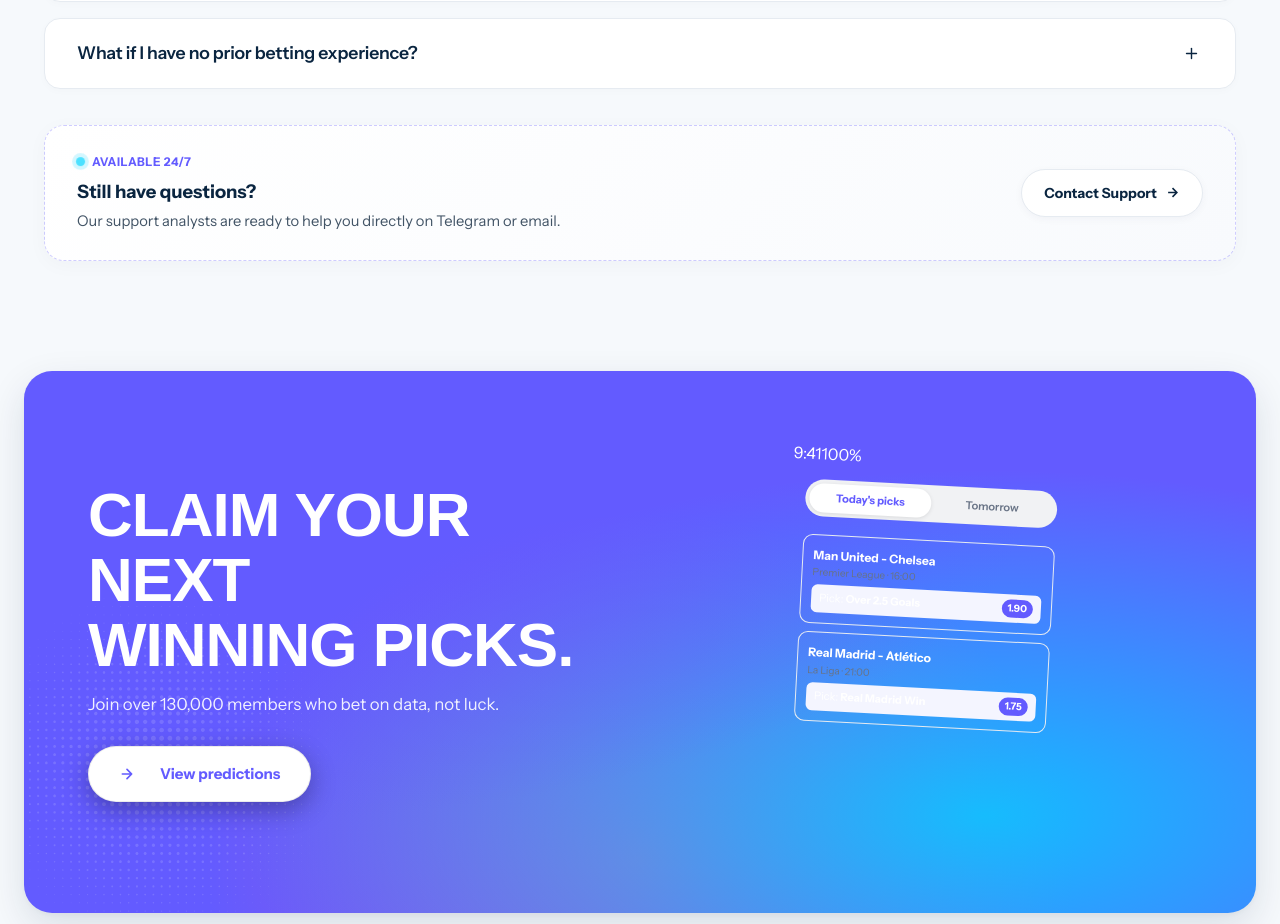
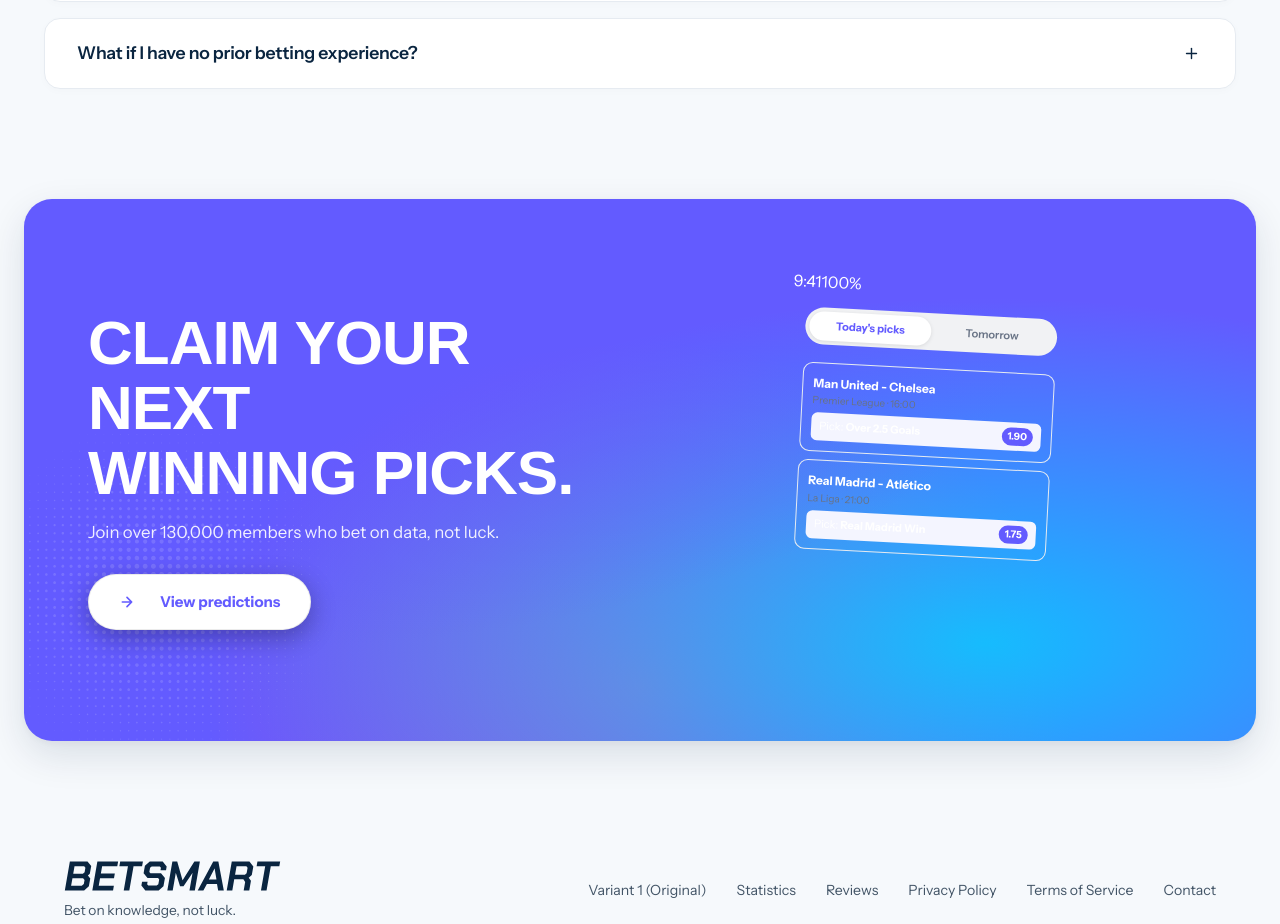
Before and after one commit to ArnavNah/Framer-template, a plain HTML site: page variant2.html in a window 1280 px wide. Shown: the part 7421-8345 px from the top of the page. Drawn offline with Linux system fonts and the light colour scheme; a web font is replaced by a local one.

Commit message:
style: remove Still have questions support card from FAQ

```diff
--- a/variant2.html
+++ b/variant2.html
@@ -1136,89 +1136,6 @@
             color: inherit;
             font-size: inherit;
             line-height: inherit;
-        }
-
-        /* Atoks Signature Contact Prompt Card */
-        .faq-contact-card {
-            margin-top: 36px;
-            background: linear-gradient(135deg, #FFFFFF 0%, #F8FAFD 100%);
-            border: 1px dashed rgba(99, 91, 255, 0.3);
-            border-radius: 20px;
-            padding: 26px 32px;
-            display: flex;
-            align-items: center;
-            justify-content: space-between;
-            gap: 24px;
-            box-shadow: 0 4px 20px rgba(10, 37, 64, 0.03);
-            transition: border-color 0.2s ease, box-shadow 0.2s ease;
-        }
-        .faq-contact-card:hover {
-            border-color: rgba(99, 91, 255, 0.5);
-            box-shadow: 0 8px 28px rgba(99, 91, 255, 0.08);
-        }
-        .faq-contact-info {
-            display: flex;
-            flex-direction: column;
-            gap: 4px;
-        }
-        .faq-contact-badge {
-            display: inline-flex;
-            align-items: center;
-            gap: 8px;
-            font-size: 12px;
-            font-weight: 700;
-            color: var(--stripe-indigo);
-            text-transform: uppercase;
-            letter-spacing: 0.04em;
-            margin-bottom: 2px;
-        }
-        .faq-contact-badge .pulse-dot {
-            width: 7px;
-            height: 7px;
-            border-radius: 50%;
-            background: #00D4FF;
-            box-shadow: 0 0 0 3px rgba(0, 212, 255, 0.25);
-            animation: pulseDot 2s infinite ease-in-out;
-        }
-        .faq-contact-info h3 {
-            font-size: 1.15rem;
-            font-weight: 700;
-            color: var(--ink);
-            margin: 0;
-        }
-        .faq-contact-info p {
-            font-size: 0.92rem;
-            color: var(--ink-soft);
-            margin: 0;
-        }
-        .btn-faq-contact {
-            display: inline-flex;
-            align-items: center;
-            gap: 8px;
-            background: #FFFFFF;
-            border: 1px solid var(--line);
-            color: var(--ink);
-            font-weight: 700;
-            font-size: 14px;
-            padding: 12px 22px;
-            border-radius: 100px;
-            white-space: nowrap;
-            box-shadow: 0 2px 8px rgba(10, 37, 64, 0.04);
-            transition: all 0.2s ease;
-            flex-shrink: 0;
-        }
-        .btn-faq-contact:hover {
-            background: var(--ink);
-            color: #FFFFFF;
-            border-color: var(--ink);
-            transform: translateY(-1px);
-            box-shadow: 0 4px 14px rgba(10, 37, 64, 0.15);
-        }
-        .btn-faq-contact svg {
-            transition: transform 0.2s ease;
-        }
-        .btn-faq-contact:hover svg {
-            transform: translateX(3px);
         }
 
         /* ==========================================================
@@ -1904,22 +1821,6 @@
                         </div>
                     </details>
                 </div>
-
-                <!-- Atoks Signature Bottom Support Card -->
-                <div class="faq-contact-card reveal">
-                    <div class="faq-contact-info">
-                        <div class="faq-contact-badge">
-                            <span class="pulse-dot"></span>
-                            <span>Available 24/7</span>
-                        </div>
-                        <h3>Still have questions?</h3>
-                        <p>Our support analysts are ready to help you directly on Telegram or email.</p>
-                    </div>
-                    <a class="btn-faq-contact" href="./kontakt/">
-                        <span>Contact Support</span>
-                        <svg width="15" height="15" viewBox="0 0 24 24" fill="none" stroke="currentColor" stroke-width="2.5"><path d="M5 12h14M12 5l7 7-7 7"/></svg>
-                    </a>
-                </div>
             </div>
         </section>
 
```
